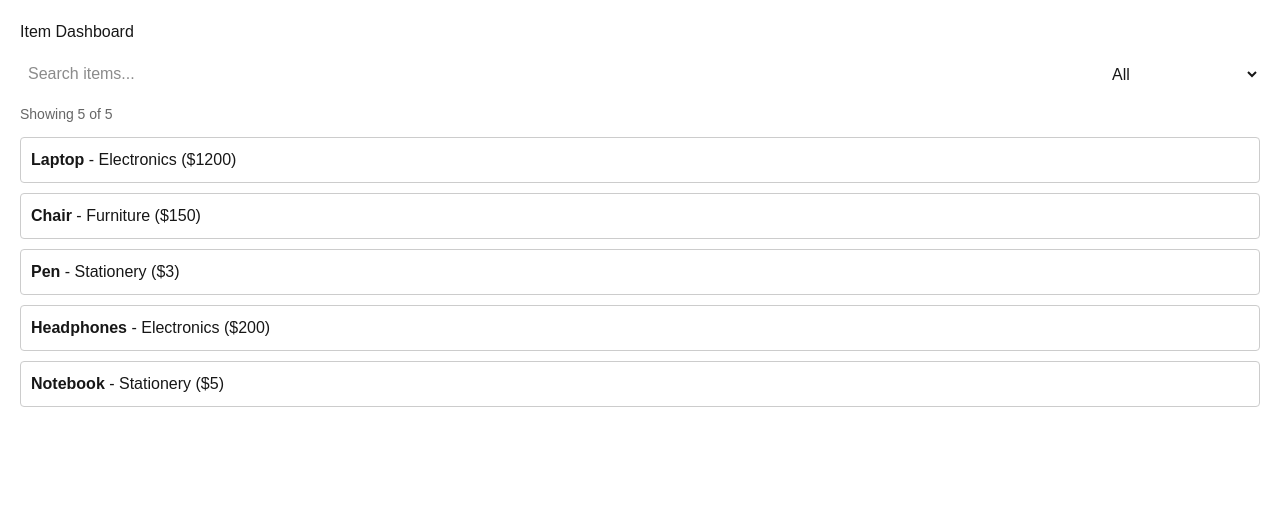
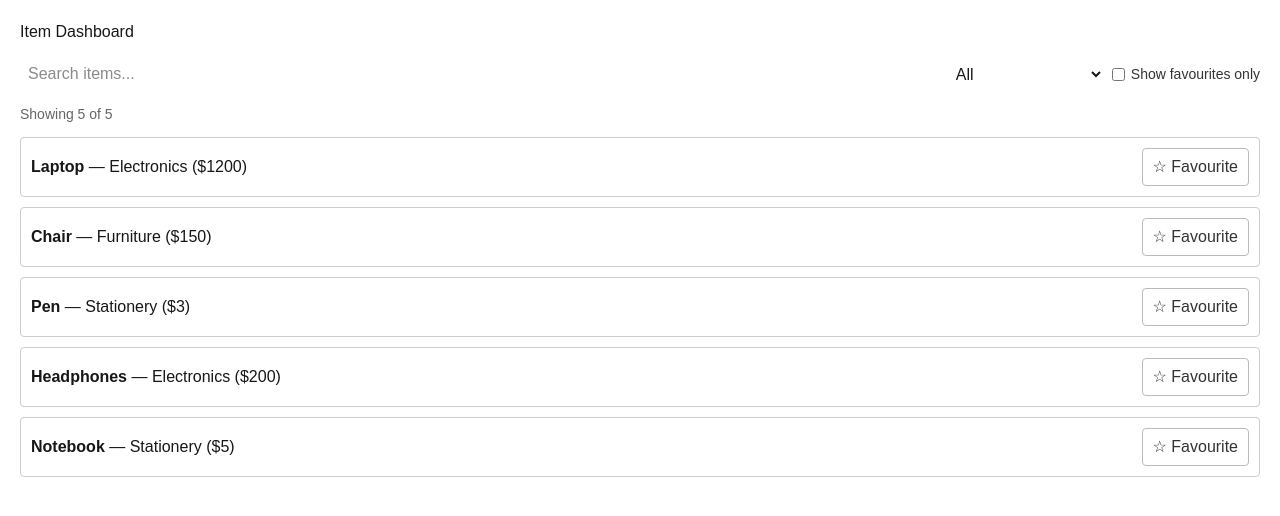
Before and after one commit to LIM-02/item-management-system, a Next.js app in the folder frontend/: page / in a window 1280 px wide. Shown: the top 516 px of the page. Built offline with nearby package versions, Linux system fonts and the light colour scheme.

Commit message:
Add favorites functionality to item dashboard with localStorage support (change to actual endpoint afterward)

```diff
--- a/frontend/src/app/page.tsx
+++ b/frontend/src/app/page.tsx
@@ -1,6 +1,6 @@
 "use client";
 
-import { useMemo, useState } from "react";
+import { useEffect, useMemo, useState } from "react";
 
 type Item = {
   id: string;
@@ -22,6 +22,20 @@ const ITEMS: Item[] = [
 export default function DashboardPage() {
   const [search, setSearch] = useState("");
   const [category, setCategory] = useState<string>("All");
+  const [showFavOnly, setShowFavOnly] = useState(false);
+  const [favs, setFavs] = useState<Set<string>>(new Set());
+
+  // Load + save favourites in localStorage (optional, still simple)
+  useEffect(() => {
+    // replace with API call - fetchFavorites()
+    const raw = typeof window !== "undefined" ? localStorage.getItem("favs") : null;
+    if (raw) setFavs(new Set(JSON.parse(raw)));
+  }, []);
+  useEffect(() => {
+    if (typeof window !== "undefined") {
+      localStorage.setItem("favs", JSON.stringify(Array.from(favs)));
+    }
+  }, [favs]);
 
   const categories = useMemo(() => ["All", ...Array.from(new Set(ITEMS.map(i => i.category)))], []);
 
@@ -29,14 +43,23 @@ export default function DashboardPage() {
     const matchCategory = category === "All" || item.category === category;
     const q = search.toLowerCase();
     const matchSearch = item.name.toLowerCase().includes(q) || item.category.toLowerCase().includes(q);
-    return matchCategory && matchSearch;
+    const matchFav = !showFavOnly || favs.has(item.id);
+    return matchCategory && matchSearch && matchFav;
   });
+
+  const toggleFav = (id: string) => {
+    setFavs((prev) => {
+      const next = new Set(prev);
+      if (next.has(id)) next.delete(id); else next.add(id);
+      return next;
+    });
+  };
 
   return (
     <div style={{ padding: "20px", fontFamily: "Arial" }}>
       <h1>Item Dashboard</h1>
 
-      <div style={{ display: "flex", gap: "8px", marginTop: "10px" }}>
+      <div style={{ display: "flex", gap: "8px", marginTop: "10px", alignItems: "center" }}>
         <input
           type="search"
           placeholder="Search items..."
@@ -54,6 +77,15 @@ export default function DashboardPage() {
             <option key={c} value={c}>{c}</option>
           ))}
         </select>
+
+        <label style={{ display: "flex", alignItems: "center", gap: 6, fontSize: 14, color: "#333" }}>
+          <input
+            type="checkbox"
+            checked={showFavOnly}
+            onChange={(e) => setShowFavOnly(e.target.checked)}
+          />
+          Show favourites only
+        </label>
       </div>
 
       <div style={{ marginTop: "10px", color: "#666", fontSize: "14px" }}>
@@ -61,7 +93,9 @@ export default function DashboardPage() {
       </div>
 
       <ul style={{ marginTop: "12px", listStyle: "none", padding: 0 }}>
-        {filtered.map((item) => (
+        {filtered.map((item) => {
+          const isFav = favs.has(item.id);
+          return (
             <li
               key={item.id}
               style={{
@@ -69,11 +103,32 @@ export default function DashboardPage() {
                 borderRadius: "4px",
                 padding: "10px",
                 marginBottom: "10px",
+                display: "flex",
+                justifyContent: "space-between",
+                alignItems: "center",
               }}
             >
-            <strong>{item.name}</strong> - {item.category} (${item.price})
+              <div>
+                <strong>{item.name}</strong> — {item.category} (${item.price})
+              </div>
+              <button
+                onClick={() => toggleFav(item.id)}
+                aria-label={isFav ? "Remove from favourites" : "Add to favourites"}
+                title={isFav ? "Remove from favourites" : "Add to favourites"}
+                style={{
+                  border: "1px solid #bbb",
+                  background: isFav ? "#fff7d6" : "white",
+                  color: "#333",
+                  padding: "6px 10px",
+                  borderRadius: 4,
+                  cursor: "pointer",
+                }}
+              >
+                {isFav ? "★ Favourited" : "☆ Favourite"}
+              </button>
             </li>
-        ))}
+          );
+        })}
       </ul>
 
       {filtered.length === 0 && <p>No items found.</p>}
```
Lines whose indentation alone changed are shown as unchanged.
